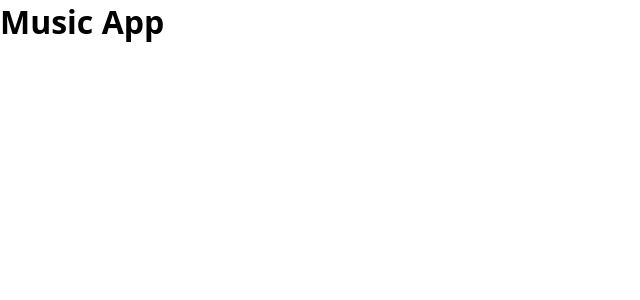
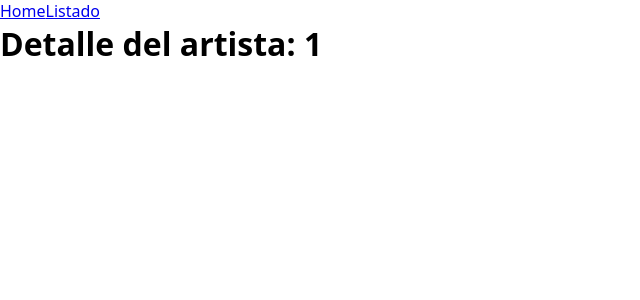
Before and after one commit to her24770/web-Ejercicio4_React, a React (Vite) app: page /items/1 in a window 1280 px wide. Shown: the top 300 px of the page, without its empty margins (0-640 px from the left). Built offline with nearby package versions, Linux system fonts and the light colour scheme.

Commit message:
Router inicial configurado

```diff
--- a/src/App.jsx
+++ b/src/App.jsx
@@ -1,8 +1,22 @@
+import { BrowserRouter, Routes, Route, Navigate } from 'react-router-dom'
+import Navbar from './components/Navbar'
+import Home from './pages/Home'
+import Listado from './pages/Listado'
+import Detalle from './pages/Detalle'
+import NotFound from './pages/NotFound'
+
 function App() {
   return (
-    <div>
-      <h1>Music App</h1>
-    </div>
+    <BrowserRouter>
+      <Navbar />
+      <Routes>
+        <Route path="/" element={<Home />} />
+        <Route path="/items" element={<Listado />} />
+        <Route path="/items/:id" element={<Detalle />} />
+        <Route path="/404" element={<NotFound />} />
+        <Route path="*" element={<Navigate to="/404" />} />
+      </Routes>
+    </BrowserRouter>
   )
 }
 
--- /dev/null
+++ b/src/components/Navbar.jsx
@@ -0,0 +1,12 @@
+import { Link } from 'react-router-dom'
+
+function Navbar() {
+  return (
+    <nav>
+      <Link to="/">Home</Link>
+      <Link to="/items">Listado</Link>
+    </nav>
+  )
+}
+
+export default Navbar
--- /dev/null
+++ b/src/pages/Detalle.jsx
@@ -0,0 +1,8 @@
+import { useParams } from 'react-router-dom'
+
+function Detalle() {
+  const { id } = useParams()
+  return <h1>Detalle del artista: {id}</h1>
+}
+
+export default Detalle
--- /dev/null
+++ b/src/pages/Home.jsx
@@ -0,0 +1,5 @@
+function Home() {
+  return <h1>Home</h1>
+}
+
+export default Home
--- /dev/null
+++ b/src/pages/Listado.jsx
@@ -0,0 +1,5 @@
+function Listado() {
+  return <h1>Listado</h1>
+}
+
+export default Listado
--- /dev/null
+++ b/src/pages/NotFound.jsx
@@ -0,0 +1,12 @@
+import { Link } from 'react-router-dom'
+
+function NotFound() {
+  return (
+    <div>
+      <h1>404 - Página no encontrada</h1>
+      <Link to="/">Volver al inicio</Link>
+    </div>
+  )
+}
+
+export default NotFound
```
